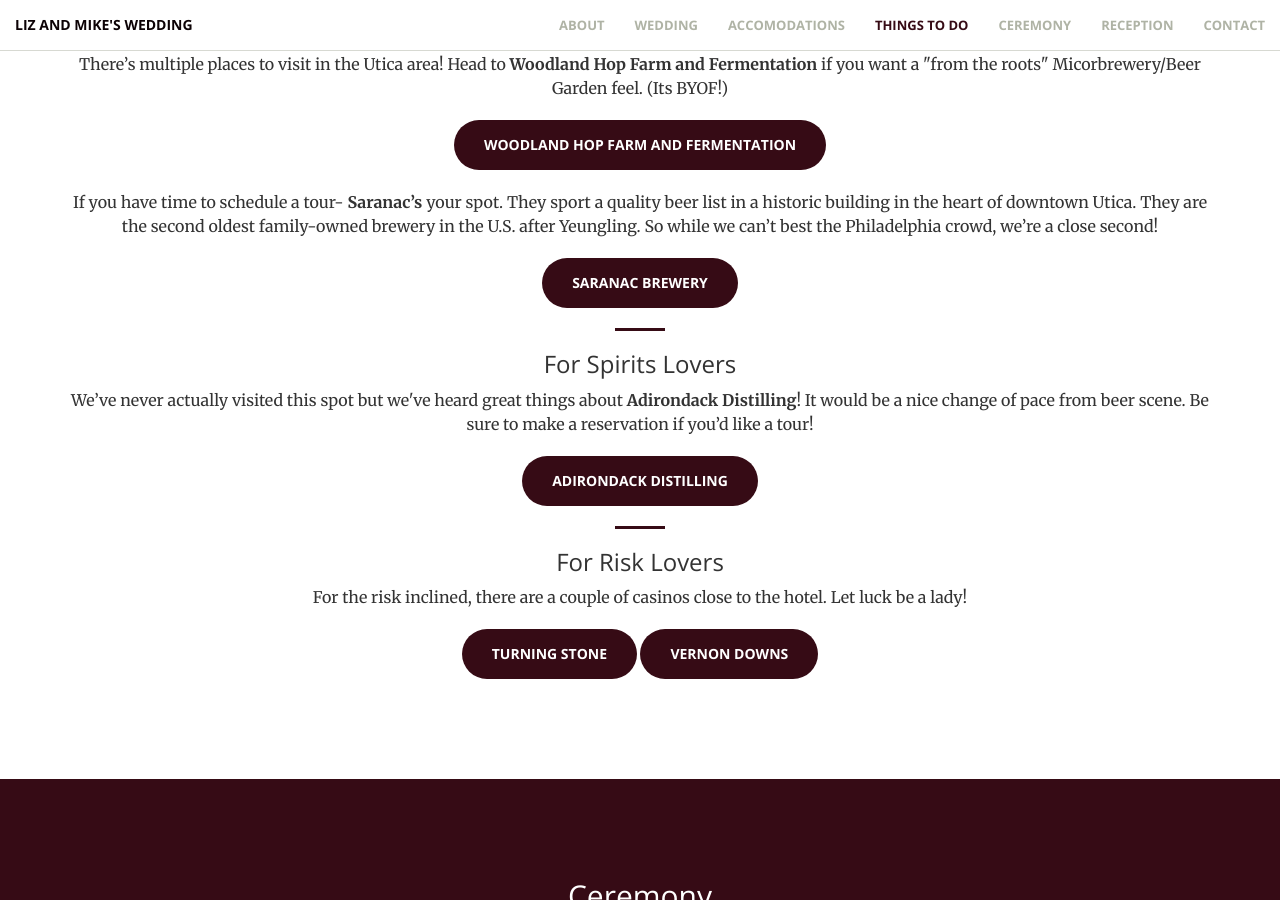
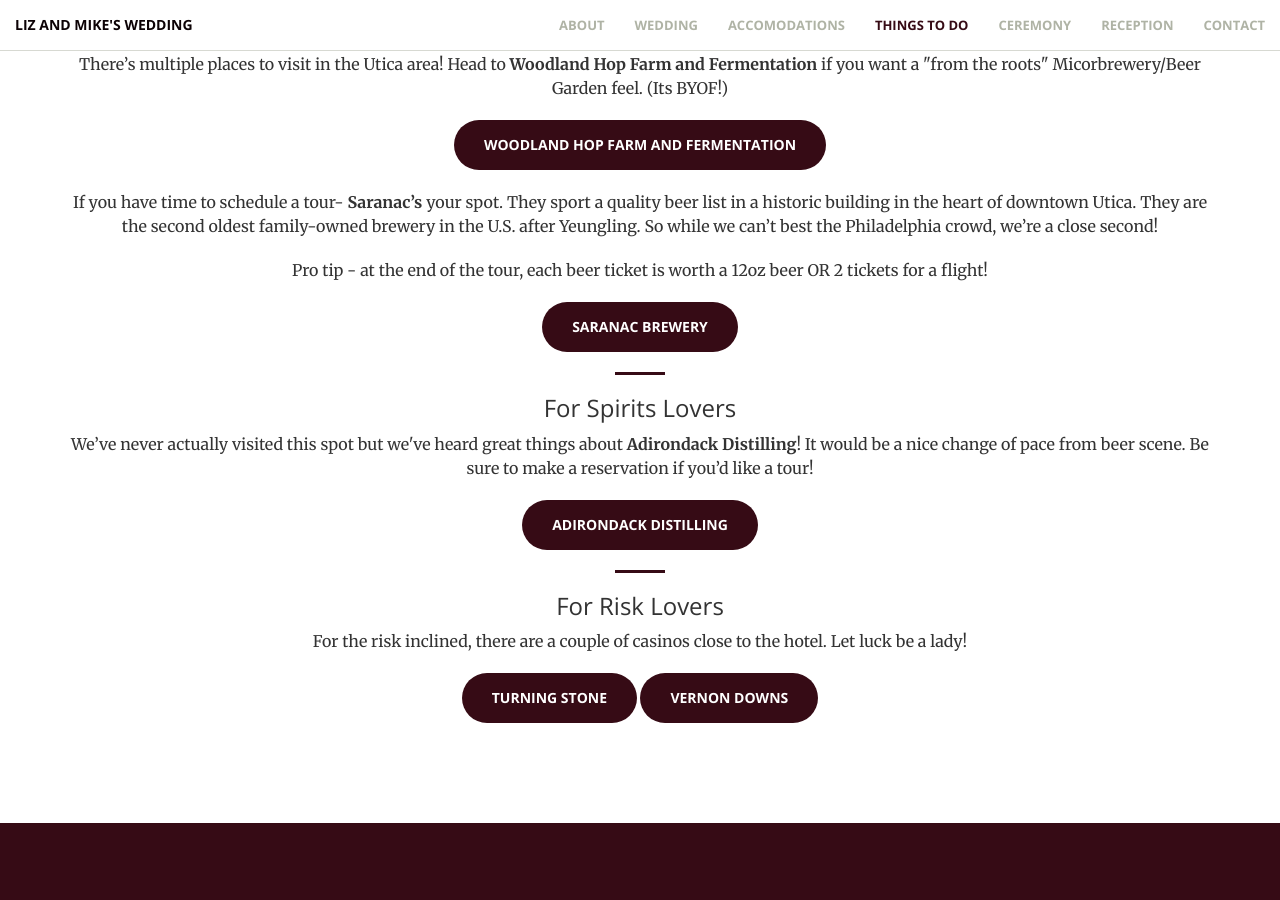
Before and after one commit to mikesplain/lizandmike.rocks, a Jekyll site: the page built from index.html, in a window 1280 px wide and 900 px high, scrolled down 3463 px. Built offline with Jekyll 4.4.1, drawn with Linux system fonts in a browser that asks for light colours.

Commit message:
Add Saranac Pro tip

```diff
--- a/_includes/thingstodo.html
+++ b/_includes/thingstodo.html
@@ -39,6 +39,9 @@
                   They are the second oldest family-owned brewery in the U.S. after Yeungling.
                   So while we can’t best the Philadelphia crowd, we’re a close second!
                 </p>
+                <p class="text">
+                  Pro tip - at the end of the tour, each beer ticket is worth a 12oz beer OR 2 tickets for a flight!
+                </p>
                 <a href="https://www.saranac.com" target="_blank" class="btn btn-primary btn-xl page-scroll">Saranac Brewery</a>
 
                 <hr class="primary">
```
Also changed, not shown: Gemfile.lock.
